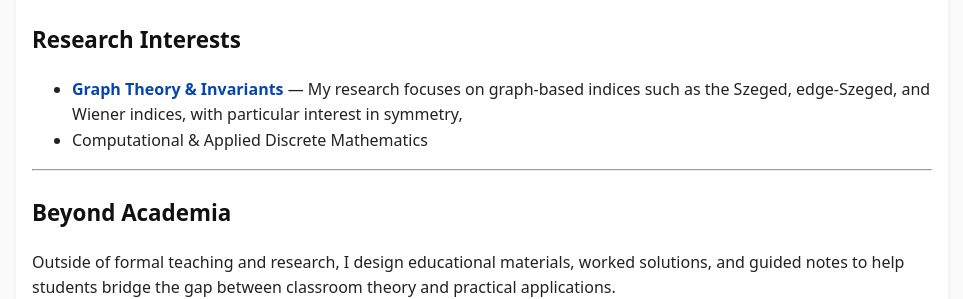
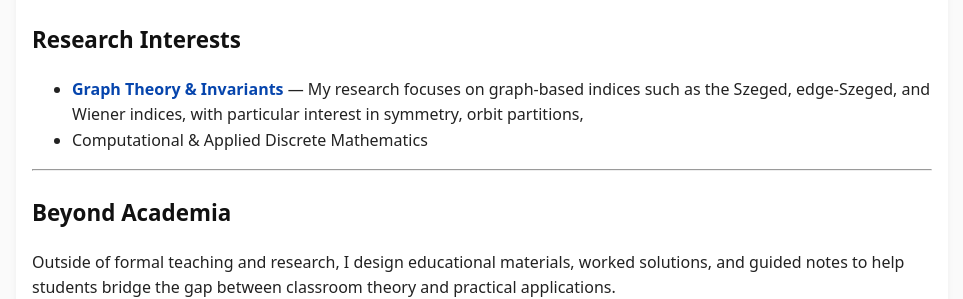
Before and after one commit to SaleemKamaludin/SaleemKamaludin.github.io, a Jekyll site: the page built from about.md, in a window 1280 px wide. Shown: the part 527-826 px from the top of the page, without its empty margins (158-1121 px from the left). Built offline with Jekyll 4.4.1, drawn with Linux system fonts in a browser that asks for light colours.

Commit message:
Update about.md

```diff
--- a/about.md
+++ b/about.md
@@ -19,7 +19,7 @@ My goal is to create learning environments where students not only master techni
 ---
 
 ## Research Interests
-- <a href="{{ '/notes/graph-theory/' | relative_url }}"><strong>Graph Theory & Invariants</strong></a> — My research focuses on graph-based indices such as the Szeged, edge-Szeged, and Wiener indices, with particular interest in symmetry,
+- <a href="{{ '/notes/graph-theory/' | relative_url }}"><strong>Graph Theory & Invariants</strong></a> — My research focuses on graph-based indices such as the Szeged, edge-Szeged, and Wiener indices, with particular interest in symmetry, orbit partitions,
 - Computational & Applied Discrete Mathematics
 
 
```
